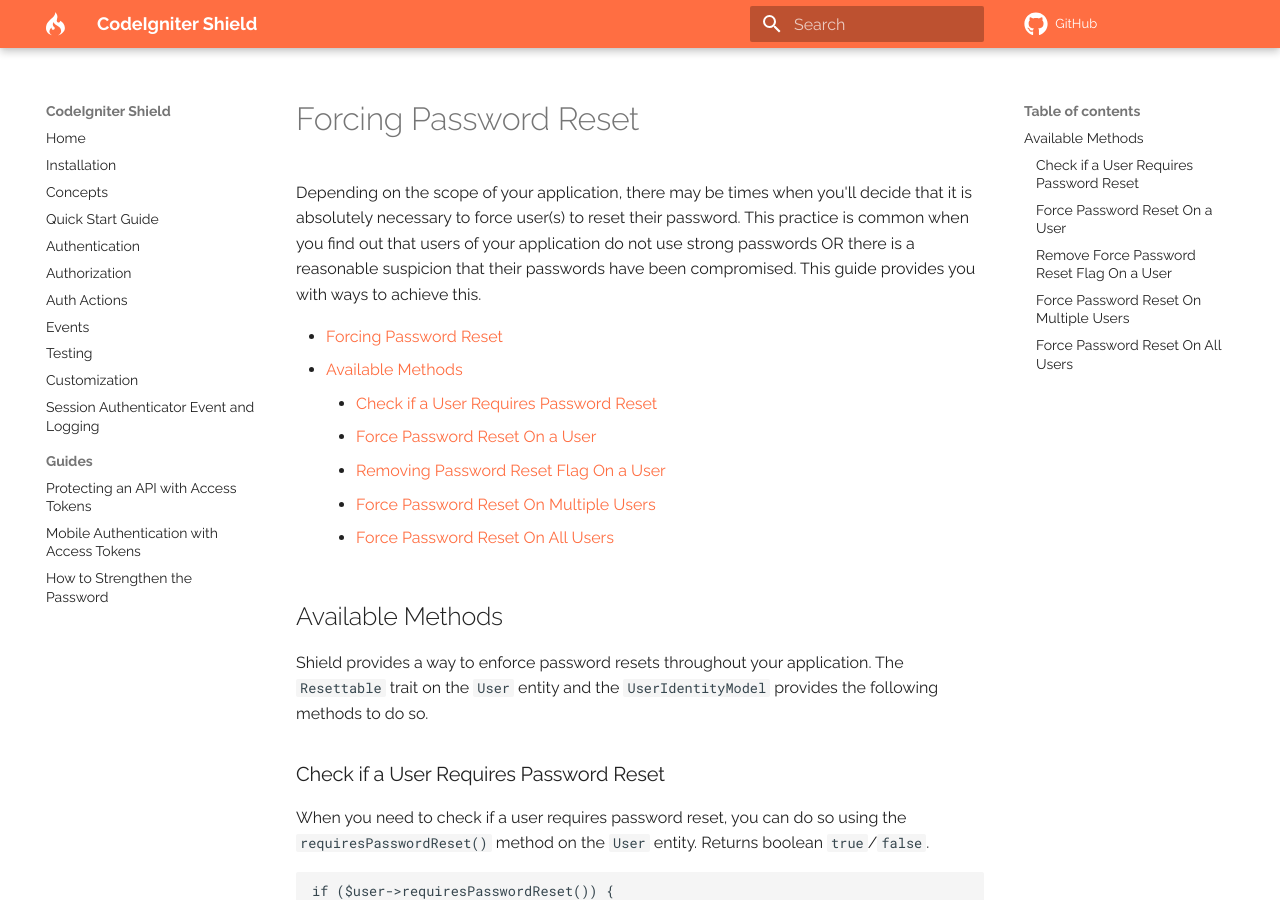
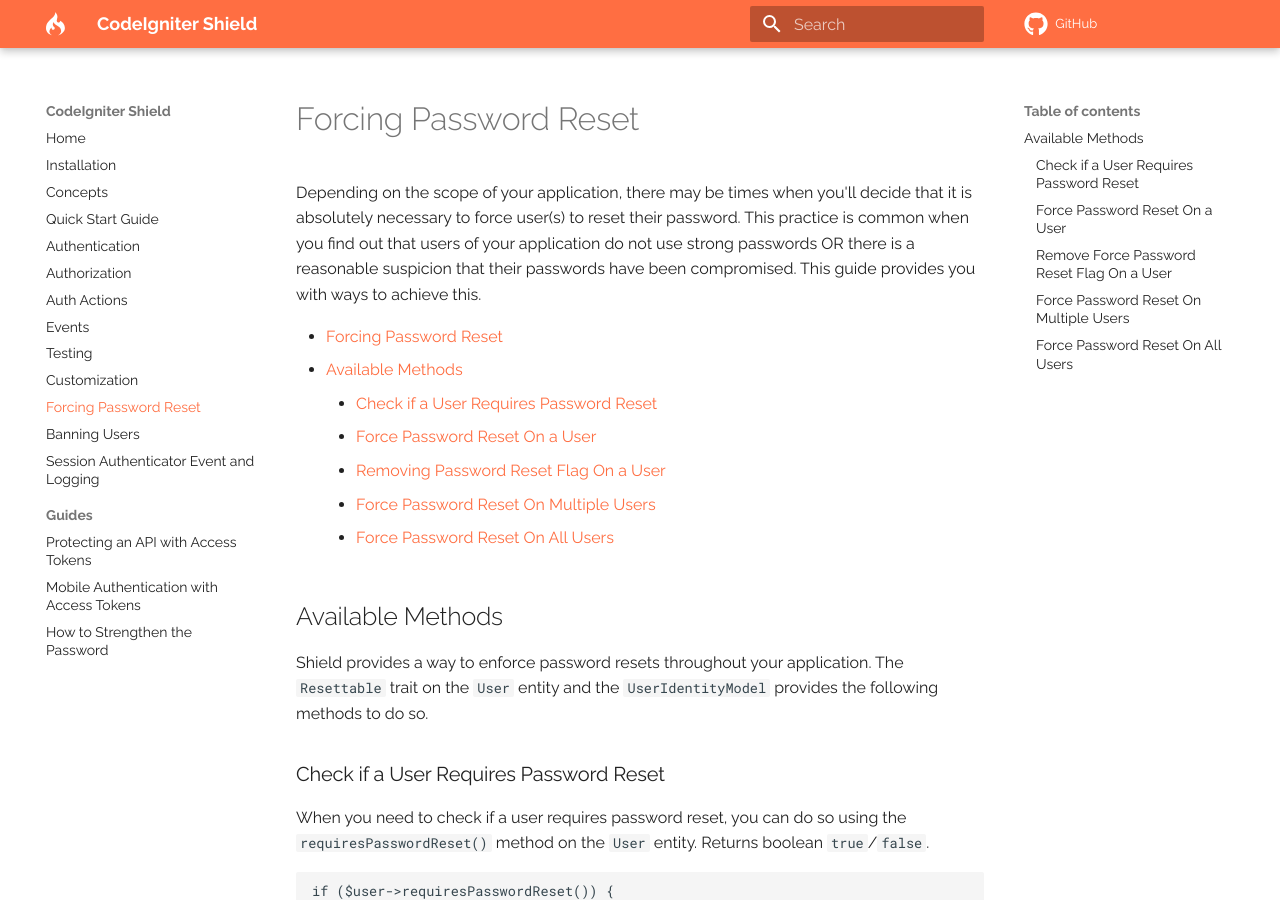
Before and after one commit to codeigniter4/shield, an MkDocs documentation site: the page built from docs/forcing_password_reset.md, in a window 1280 px wide and 900 px high. Built offline with MkDocs 1.6.1 and Material for MkDocs 9.7.7, drawn with Linux system fonts in a browser that asks for light colours; comment, search, counter and statistics services are not loaded; a style sheet for code colours, icons or effects is not loaded.

Commit message:
docs: add `Forcing Password Reset` and `Banning Users` to nav

```diff
--- a/mkdocs.yml
+++ b/mkdocs.yml
@@ -47,6 +47,8 @@ nav:
   - Events: events.md
   - Testing: testing.md
   - Customization: customization.md
+  - Forcing Password Reset: forcing_password_reset.md
+  - Banning Users: banning_users.md
   - session_auth_event_and_logging.md
   - Guides:
     - guides/api_tokens.md
```
